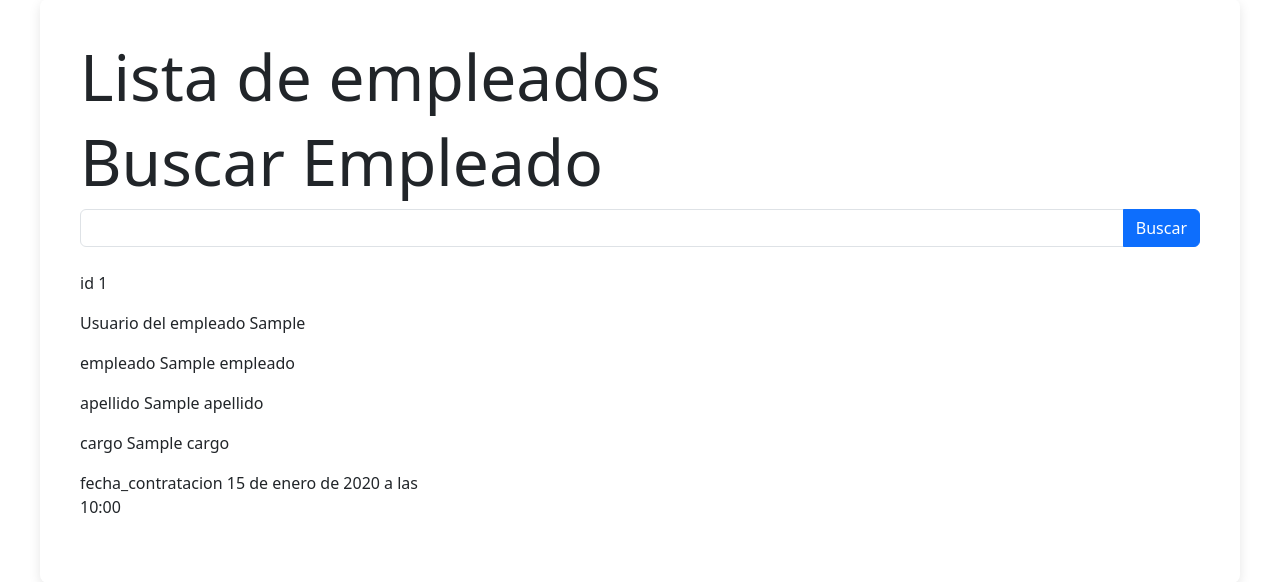
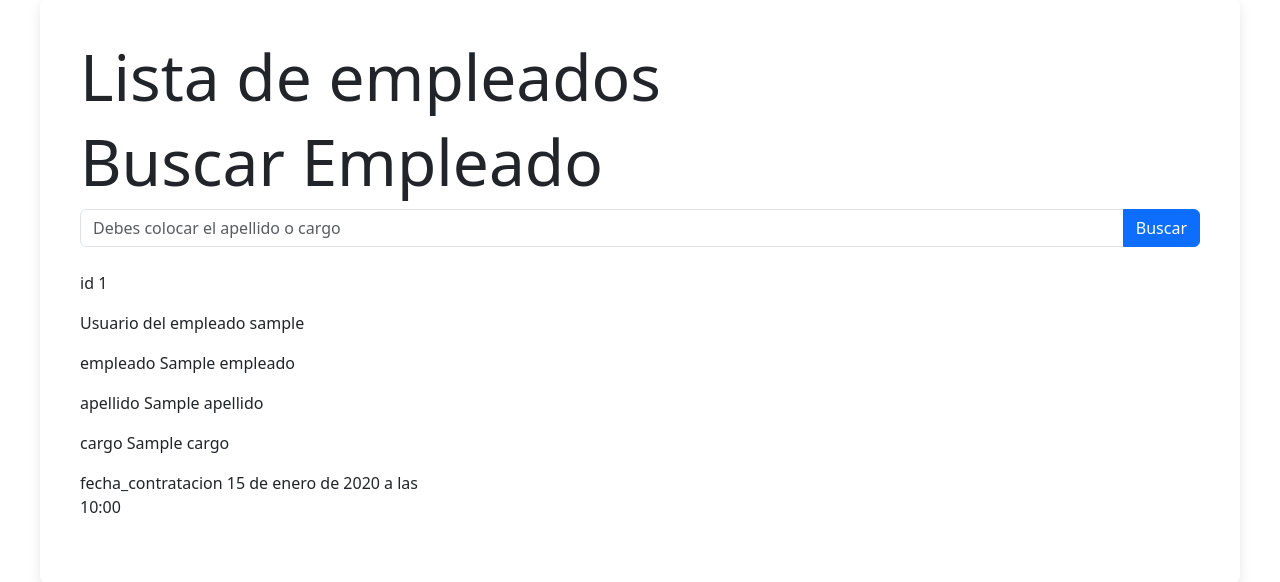
Before and after one commit to Pistachopower/Proyecto_EmpresaVentaMotoresCliente, a Django app: page /empleados/ in a window 1280 px wide. Shown: the part 793-1375 px from the top of the page. Run offline with Django 5.2, Linux system fonts and the light colour scheme; tables that the repository leaves empty hold one stand-in row (values such as "Sample post"); a database or web service that is not in the repository returns one stand-in record (values such as "Sample title"); data that the repository does not hold is empty; some libraries are stand-ins or nearby versions.

Commit message:
se cambia lo del punto nuevo

```diff
--- a/EmpresaVentaPiezasCoche_cliente/templates/empleado/lista.html
+++ b/EmpresaVentaPiezasCoche_cliente/templates/empleado/lista.html
@@ -23,7 +23,7 @@
 <h1 class="display-3">Buscar Empleado</h1>
 <form method="GET" class="mb-4" action = "{% url 'busquedaSimpleEmpleado' %}">
     <div class="input-group">
-        <input type="text" name="textoBusqueda" value="{{ request.GET.textoBusqueda }}" class="form-control" placeholder="" aria-label="">
+        <input type="text" placeholder="Debes colocar el apellido o cargo" name="textoBusqueda" value="{{ request.GET.textoBusqueda }}" class="form-control" placeholder="" aria-label="">
         <button type="submit" class="btn btn-primary">Buscar</button>
     </div>
 </form>
@@ -36,7 +36,7 @@
             <p>id {{empleado.id}}</p>
 
 
-            <p>Usuario del empleado {{empleado.empleadoUsuario}}</p>
+            <p>Usuario del empleado {{empleado.empleadoUsuario.username}}</p>
             <p>empleado {{empleado.empleado}}</p>
             <p>apellido {{empleado.apellido}}</p>
             <p>cargo {{empleado.cargo}}</p>
--- a/EmpresaVentaPiezasCoche_cliente/templates/index.html
+++ b/EmpresaVentaPiezasCoche_cliente/templates/index.html
@@ -21,5 +21,11 @@
         <a class="nav-link" href="{% url 'busquedaSimpleEmpleado' %}">Búsqueda simple empleados</a>
         <br>
         <a class="nav-link" href="{% url 'busquedaAvanzadaEmpleado' %}">Búsqueda avanzada empleados</a>
+        <br>
+        <a class="nav-link" href="{% url 'busquedaAvanzadaClientes' %}">Búsqueda avanzada cliente</a>
+        <br>
+        <a class="nav-link" href="{% url 'busquedaAvanzadaPedidos' %}">Búsqueda avanzada pedido</a>
+        <br>
+        <a class="nav-link" href="{% url 'busquedaAvanzadaProveedor' %}">Búsqueda avanzada proveedor</a>
     </ul>
 </html>
--- a/EmpresaVentaPiezasCoche_cliente/templates/pedido/busqueda_avanzada_pedidos.html
+++ b/EmpresaVentaPiezasCoche_cliente/templates/pedido/busqueda_avanzada_pedidos.html
@@ -35,7 +35,7 @@
               <strong>Fecha del pedido:</strong> {{ p.fecha_pedido }}
             </p>
             <p class="card-text">
-              <strong>Metodo de pago del pedido:</strong> {{ p.metodo_pago }}
+              <strong>Metodo de pago del pedido:</strong> {{ p.metodo_pago.metodo_pago }}
             </p>
           </div>
         </div>
--- a/EmpresaVentaPiezasCoche_cliente/views.py
+++ b/EmpresaVentaPiezasCoche_cliente/views.py
@@ -12,6 +12,9 @@ BASE_DIR = Path(__file__).resolve().parent.parent
 environ.Env.read_env(os.path.join(BASE_DIR, ".env"), True)
 env = environ.Env()
 
+
+#definimos la url para la configuracion de la api
+BASE_URL = "http://127.0.0.1:8080/api/v1/"
 
 # Create your views here.
 def index(request):
@@ -70,7 +73,7 @@ def crear_cabecera():
         "Content-Type": "application/json",
     }
 
-
+#tengo que buscar apellido o cargo
 def busquedaSimpleEmpleado(request):
     print(request.GET)
 
@@ -82,7 +85,7 @@ def busquedaSimpleEmpleado(request):
             # objeto que contiene el token
             headers = crear_cabecera()
             response = requests.get(
-                "http://127.0.0.1:8080/api/v1/busquedasimpleempleados",
+                f"{BASE_URL}busquedasimpleempleados/",
                 headers=headers,
                 params={"textoBusqueda": formulario.data.get("textoBusqueda")},
             )
```
